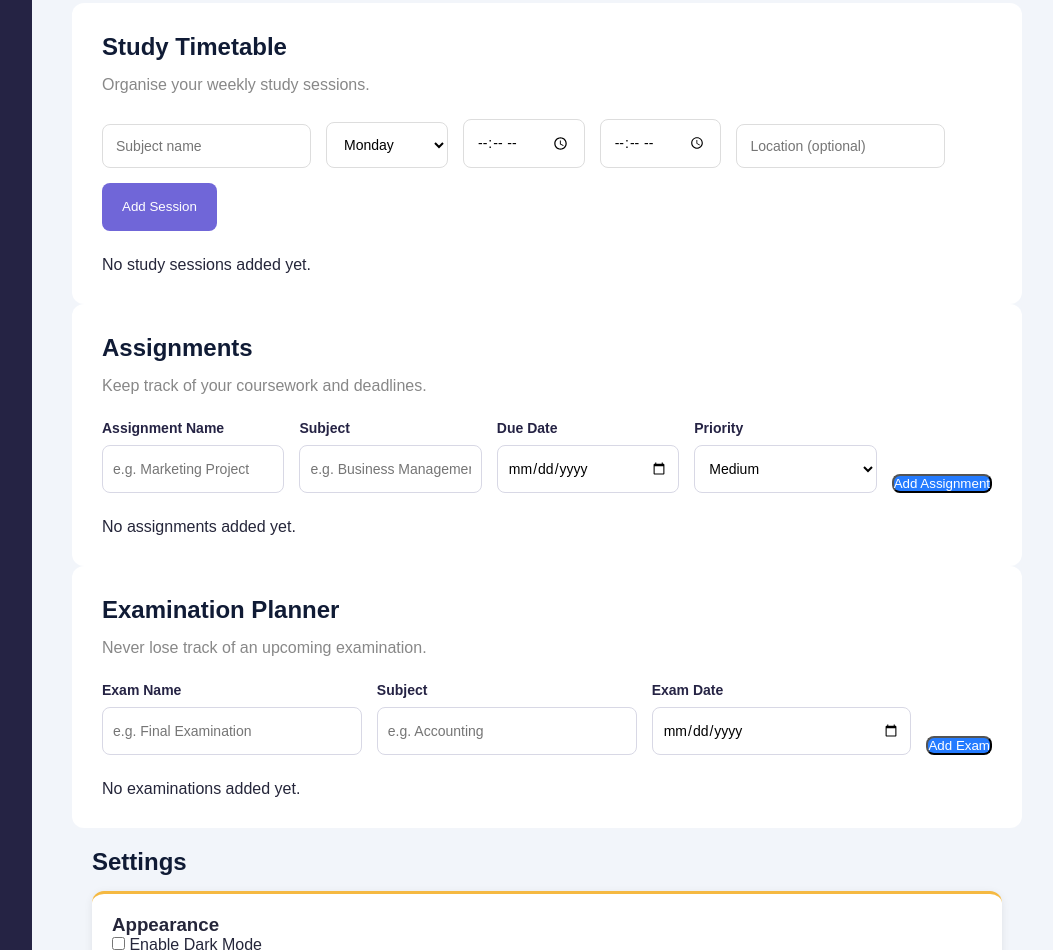
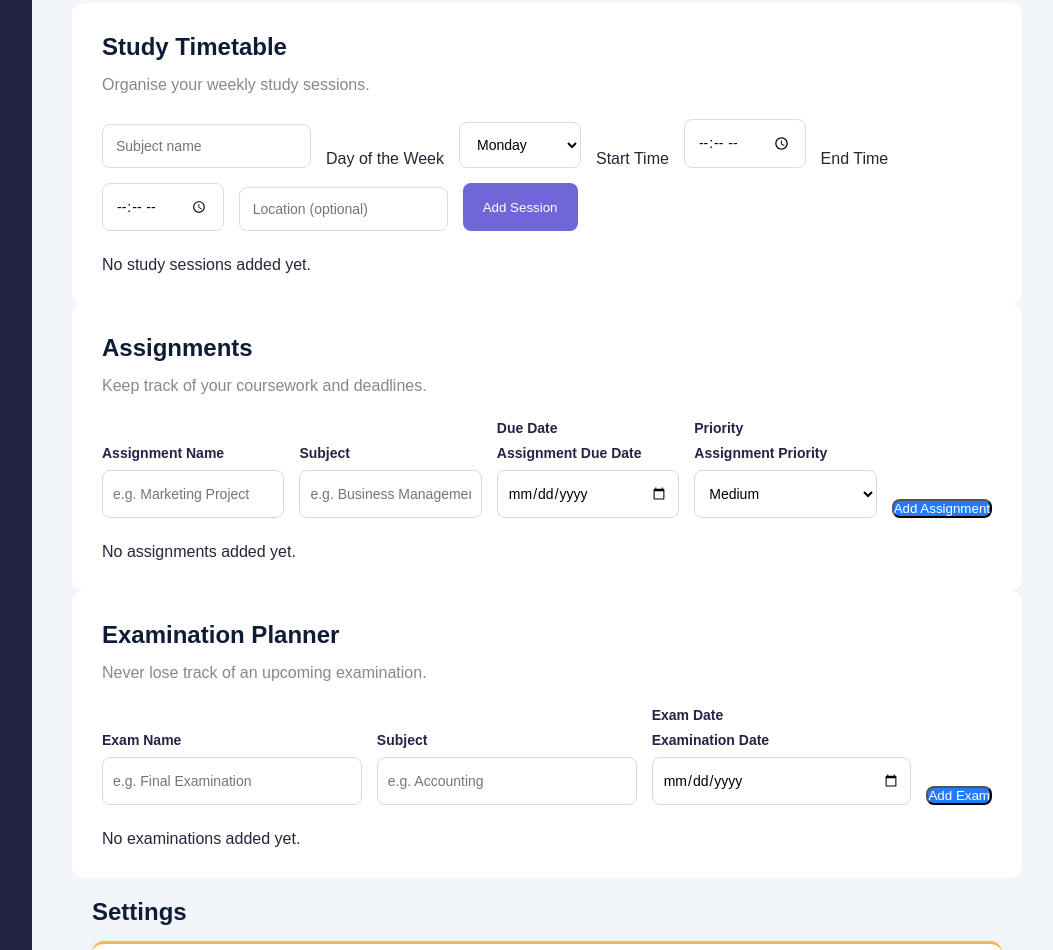
Before and after one commit to Tsappy2k7/TsappyPlan, a plain HTML site: page index.html in a window 1280 px wide. Shown: the part 909-1859 px from the top of the page, without its empty margins (218-1271 px from the left). Drawn offline with Linux system fonts and the light colour scheme.

Commit message:
Fix HTML formatting issues and improve structure

```diff
--- a/index.html
+++ b/index.html
@@ -139,7 +139,7 @@
                         placeholder="Subject name"
                         required
                     >
-
+            <label for="dayInput">Day of the Week</label>
                     <select id="dayInput" required>
                         <option value="Monday">Monday</option>
                         <option value="Tuesday">Tuesday</option>
@@ -149,9 +149,10 @@
                         <option value="Saturday">Saturday</option>
                         <option value="Sunday">Sunday</option>
                     </select>
-
+            <label for="startTime">Start Time</label>
                     <input type="time" id="startTime" required>
 
+             <label for="endTime">End Time</label>
                     <input type="time" id="endTime" required>
 
                     <input
@@ -191,11 +192,13 @@
 
         <div class="time-field">
             <label>Due Date</label>
+            <label for="assignmentDate">Assignment Due Date</label>
             <input type="date" id="assignmentDate" required>
         </div>
 
         <div class="time-field">
             <label>Priority</label>
+            <label for="assignmentPriority">Assignment Priority</label>
             <select id="assignmentPriority">
                 <option value="Low">Low</option>
                 <option value="Medium" selected>Medium</option>
@@ -235,6 +238,7 @@
 
         <div class="time-field">
             <label>Exam Date</label>
+            <label for="examDate">Examination Date</label>
             <input type="date" id="examDate" required>
         </div>
 
```
